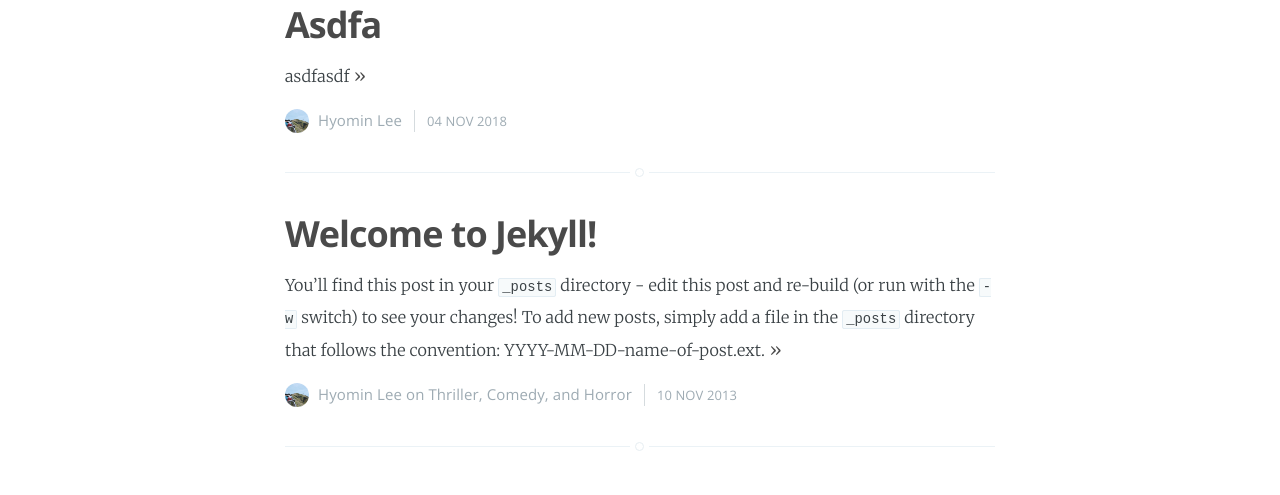
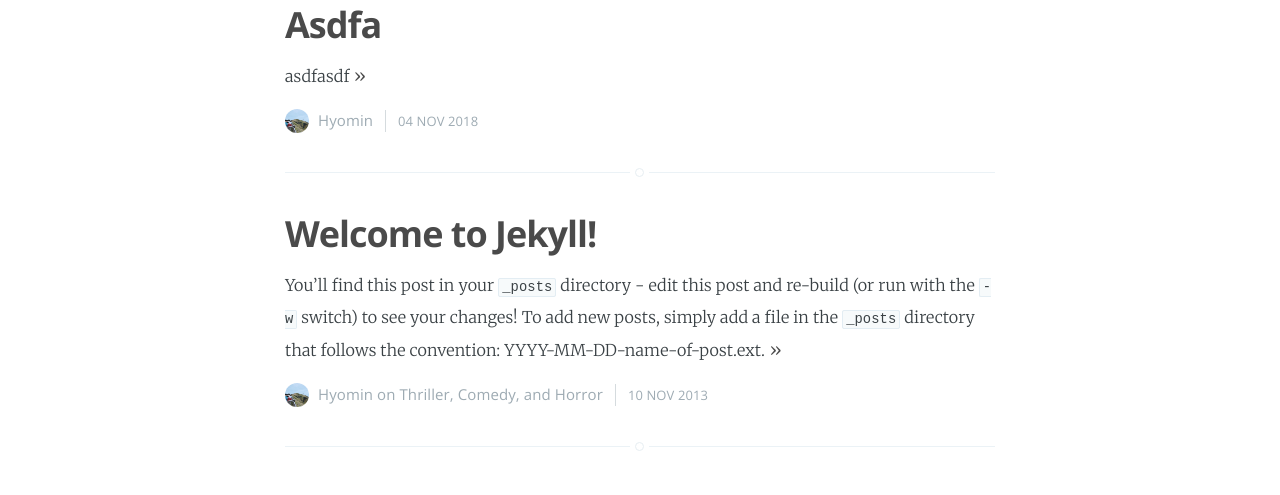
Before and after one commit to hyoom1024/hyoom1024.github.io, a Jekyll site: the page built from index.html, in a window 1280 px wide. Shown: the part 406-901 px from the top of the page. Built offline with Jekyll 4.4.1, drawn with Linux system fonts in a browser that asks for light colours; the list of posts is cut into pages by our own code.

Commit message:
Update _config.yml

```diff
--- a/_config.yml
+++ b/_config.yml
@@ -6,11 +6,11 @@
 highlighter: pygments
 logo: true
 paginate: 15
-baseurl: "/"
+baseurl: /
 domain_name: 'http://hyoom1024.github.io'
 google_analytics: 'UA-128578957-1'
 gems: [jekyll-paginate]
 
 # Details for the RSS feed generator
 url:            'http://hyoom1024.github.io'
-author:         'Hyomin Lee'
+author:         'Hyomin'
```
